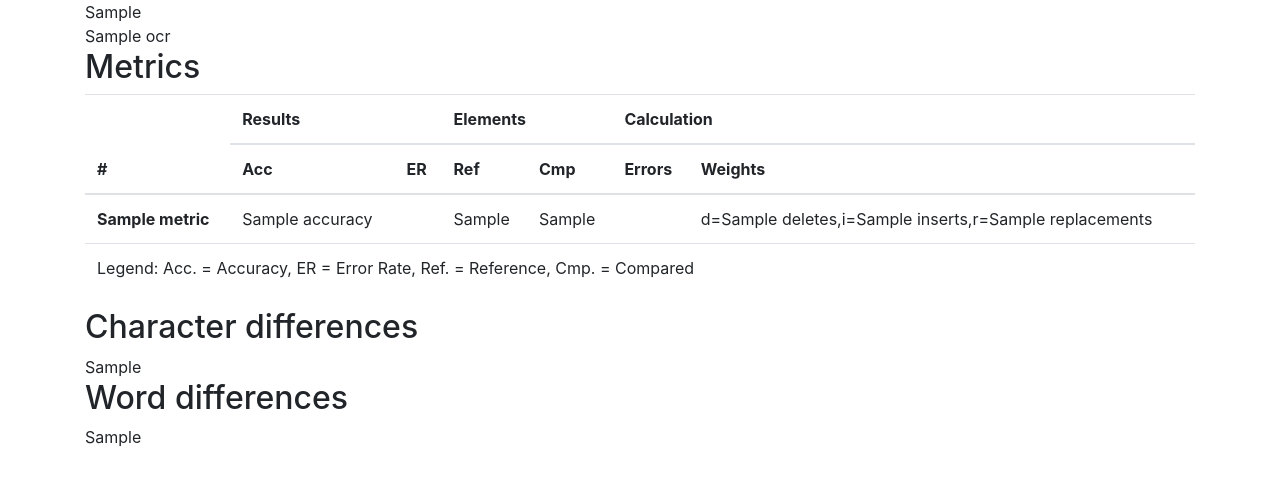
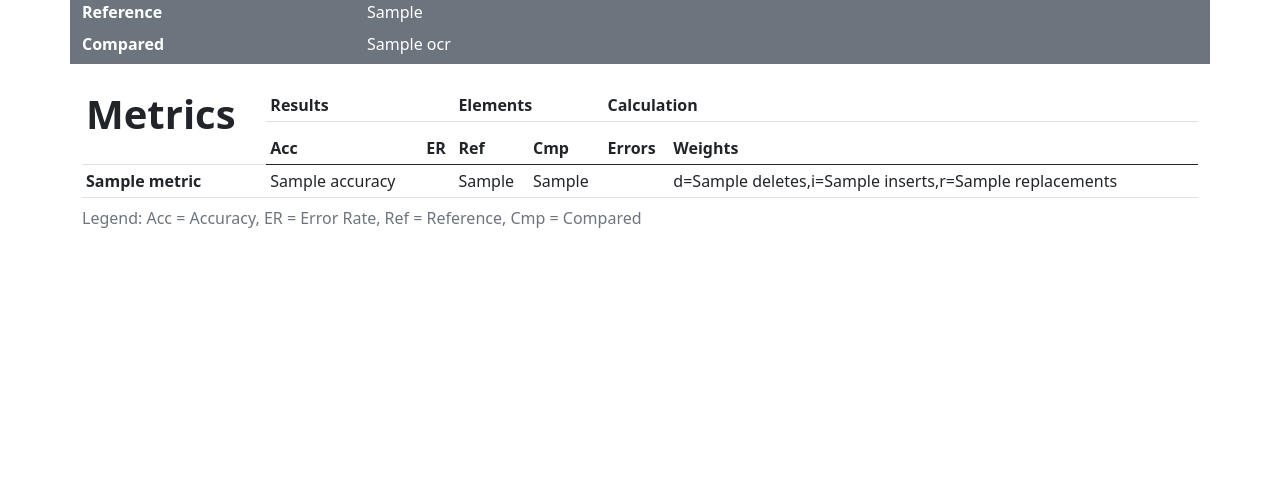
Before and after one commit to qurator-spk/dinglehopper, a Python web app: template qurator/dinglehopper/templates/report.html.j2 in a window 1280 px wide. Shown: the top 486 px of the page. Run offline with Jinja, Linux system fonts and the light colour scheme; the template is opened without the code that fills it: most values are stand-ins (such as "Sample title", 1, 10 or a date in 2020); some libraries are stand-ins or nearby versions.

Commit message:
Updated reports and dependencies.

```diff
--- a/qurator/dinglehopper/templates/report.html.j2
+++ b/qurator/dinglehopper/templates/report.html.j2
@@ -4,18 +4,18 @@
     <meta charset="utf-8">
     <meta name="viewport" content="width=device-width, initial-scale=1, shrink-to-fit=no">
 
-    <link rel="stylesheet" href="https://stackpath.bootstrapcdn.com/bootstrap/4.3.1/css/bootstrap.min.css" integrity="sha384-ggOyR0iXCbMQv3Xipma34MD+dH/1fQ784/j6cY/iJTQUOhcWr7x9JvoRxT2MZw1T" crossorigin="anonymous">
+    <link href="https://cdn.jsdelivr.net/npm/bootstrap@5.0.1/dist/css/bootstrap.min.css" rel="stylesheet" integrity="sha384-+0n0xVW2eSR5OomGNYDnhzAbDsOXxcvSN1TPprVMTNDbiYZCxYbOOl7+AMvyTG2x" crossorigin="anonymous">
     <style type="text/css">
     {% if metrics_results %}
     .gt .diff {
-        color: green;
+        color: #198754;
     }
     .ocr .diff {
-        color: red;
+        color: #dc3545;
     }
     {% else %}
     .gt .diff, .ocr .diff {
-        color: blue;
+        color: #0d6efd;
     }
     {% endif %}
     .ellipsis {
@@ -30,20 +30,20 @@
 </head>
 <body>
 
-
-
 <div class="container">
-
-{{ gt }}<br>
-{{ ocr }}
-
+    <dl class="row bg-secondary text-white">
+      <dt class="col-sm-3">Reference</dt>
+      <dd class="col-sm-9">{{ gt }}</dd>
+      <dt class="col-sm-3">Compared</dt>
+      <dd class="col-sm-9">{{ ocr }}</dd>
+    </dl>
 
 {% if metrics_results %}
-<h2>Metrics</h2>
-<table class="table">
+    <table class="table table-hover table-sm">
+      <caption>Legend: Acc = Accuracy, ER = Error Rate, Ref = Reference, Cmp = Compared</caption>
       <thead>
         <tr>
-      <th scope="col" rowspan="2">#</th>
+          <th scope="col" rowspan="2"><p class="fs-1">Metrics</p></th>
           <th scope="col" colspan="2">Results</th>
           <th scope="col" colspan="2">Elements</th>
           <th scope="col" colspan="2">Calculation</th>
@@ -58,7 +58,7 @@
         </tr>
       </thead>
       <tbody>
-  {% for result in metrics_results %}
+      {% for result in metrics_results.values() %}
         <tr>
           <th scope="row">{{ result.metric.replace("_", " ") }}</th>
           <td>{{ result.accuracy }}</td>
@@ -70,33 +70,54 @@
         </tr>
       {% endfor %}
       </tbody>
-  <tfoot>
-    <tr>
-        <td colspan="7">Legend: Acc. = Accuracy, ER = Error Rate, Ref. = Reference, Cmp. = Compared</td>
-    </tr>
-  </tfoot>
     </table>
 {% endif %}
 
-<h2>Character differences</h2>
-{{ char_diff_report }}
-
-<h2>Word differences</h2>
-{{ word_diff_report }}
-
-
+<div class="row">
+{% for heading, metric in (
+    ("Character differences", "character_accuracy"),
+    ("Word differences", "word_accuracy"),
+    ("Bag of Chars", "bag_of_chars_accuracy"),
+    ("Bag of Words", "bag_of_words_accuracy")) %}
+    {% if metric in metrics_reports.keys() %}
+        {% if metric in ("bag_of_chars_accuracy", "bag_of_words_accuracy") %}
+        <div class="col-6">
+            <h2>{{ heading }}</h2>
+            <table class="table table-striped table-hover table-sm">
+              <thead>
+                <tr>
+                    <th scope="col">#</th>
+                    <th scope="col">Ref</th>
+                    <th scope="col">Cmp</th>
+                </tr>
+                </thead>
+                <tbody>
+        {% for (text, count_gt, count_ocr) in metrics_reports[metric] %}
+                    <tr>
+                        <td>{{ text }}</td>
+                        <td>{{ count_gt }}</td>
+                        <td>{{ count_ocr }}</td>
+                    </tr>
+        {% endfor %}
+                </tbody>
+            </table>
+        </div>
+        {% else %}
+        <h2 class="col-12">{{ heading }}</h2>
+        <div class="col-6 gt border rounded-start">{{ metrics_reports[metric][0] }}</div>
+        <div class="col-6 ocr border rounded-end">{{ metrics_reports[metric][1] }}</div>
+        {% endif %}
+    {% endif %}
+{% endfor %}
+    </div>
 </div>
 
-
-
-<script src="https://code.jquery.com/jquery-3.3.1.slim.min.js" integrity="sha384-q8i/X+965DzO0rT7abK41JStQIAqVgRVzpbzo5smXKp4YfRvH+8abtTE1Pi6jizo" crossorigin="anonymous"></script>
-<script src="https://cdnjs.cloudflare.com/ajax/libs/popper.js/1.14.7/umd/popper.min.js" integrity="sha384-UO2eT0CpHqdSJQ6hJty5KVphtPhzWj9WO1clHTMGa3JDZwrnQq4sF86dIHNDz0W1" crossorigin="anonymous"></script>
-<script src="https://stackpath.bootstrapcdn.com/bootstrap/4.3.1/js/bootstrap.min.js" integrity="sha384-JjSmVgyd0p3pXB1rRibZUAYoIIy6OrQ6VrjIEaFf/nJGzIxFDsf4x0xIM+B07jRM" crossorigin="anonymous"></script>
+<script src="https://cdn.jsdelivr.net/npm/jquery@3.6.0/dist/jquery.min.js" integrity="sha256-/xUj+3OJU5yExlq6GSYGSHk7tPXikynS7ogEvDej/m4=" crossorigin="anonymous"></script>
+<script src="https://cdn.jsdelivr.net/npm/bootstrap@5.0.1/dist/js/bootstrap.bundle.min.js" integrity="sha384-gtEjrD/SeCtmISkJkNUaaKMoLD0//ElJ19smozuHV6z3Iehds+3Ulb9Bn9Plx0x4" crossorigin="anonymous"></script>
 
 <script>
 {% include 'report.html.js' %}
 </script>
 
-
 </body>
 </html>
```
Also changed, not shown: qurator/dinglehopper/cli.py (+48 -26 lines), qurator/dinglehopper/metrics/bag_of_chars_accuracy.py (+3 -5 lines). Lines whose indentation alone changed are shown as unchanged.
